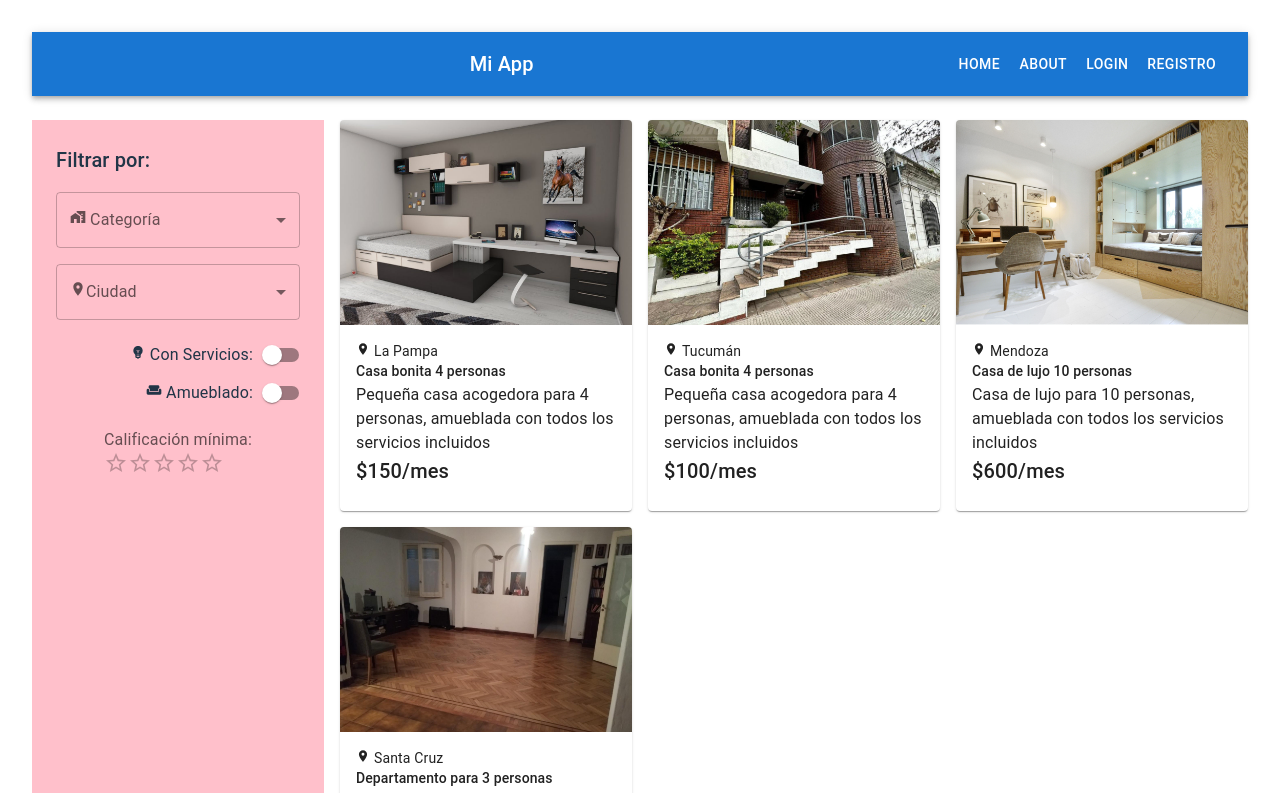
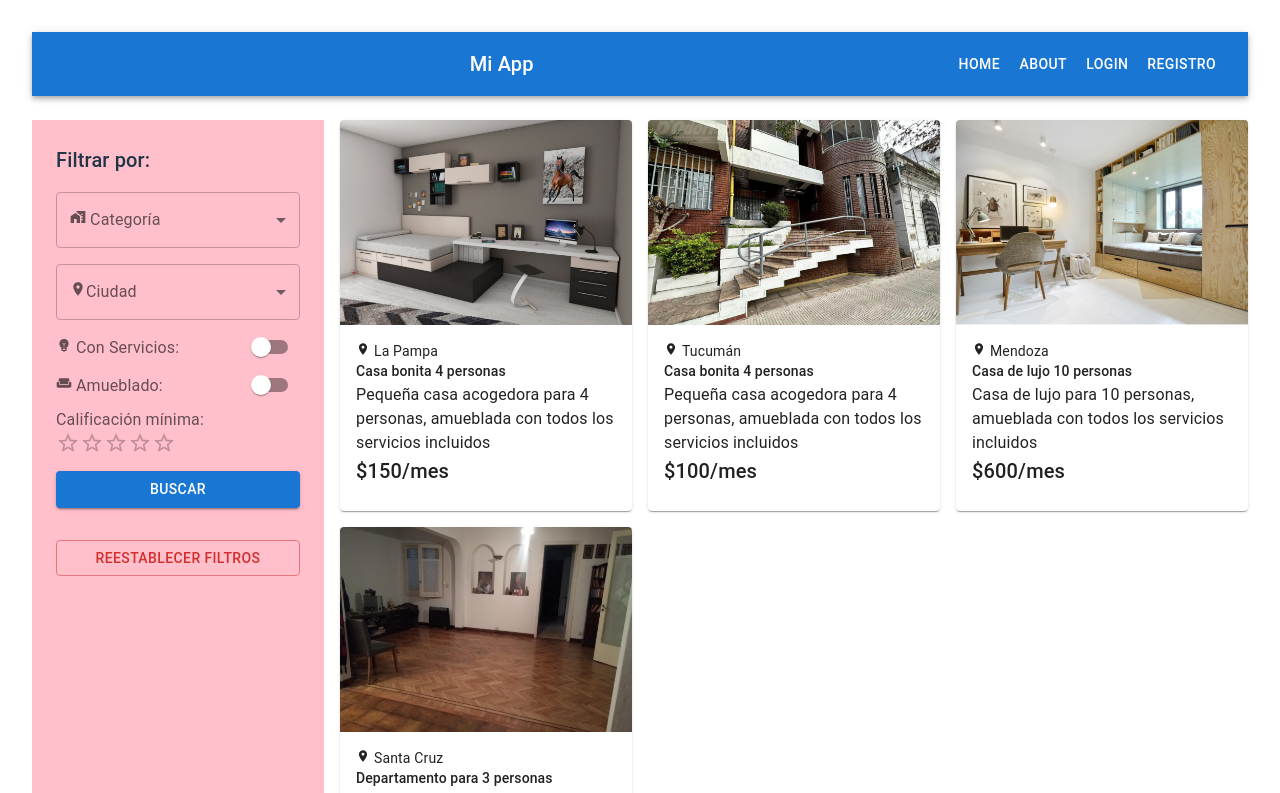
Before and after one commit to No-Country-simulation/s19-09-n-webapp, a React (Vite) app in the folder frontend/: page /properties in a window 1280 px wide. Shown: the top 793 px of the page. Built offline with nearby package versions, Linux system fonts and the light colour scheme.

Commit message:
feat: create filters bar

```diff
--- a/frontend/src/components/Properties/FiltersBar.tsx
+++ b/frontend/src/components/Properties/FiltersBar.tsx
@@ -1,6 +1,7 @@
+import Box from "@mui/material/Box";
+import Button from "@mui/material/Button";
 import Container from "@mui/material/Container";
 import FormControl from "@mui/material/FormControl";
-import FormControlLabel from "@mui/material/FormControlLabel";
 import FormLabel from "@mui/material/FormLabel";
 import InputLabel from "@mui/material/InputLabel";
 import MenuItem from "@mui/material/MenuItem";
@@ -20,7 +21,6 @@ import {
 export default function FiltersBar() {
   return (
     <Container sx={{ height: 800, bgcolor: "pink" }}>
-      <form action="">
       <Typography variant="h6" sx={{ textAlign: "start", pt: 3 }}>
         Filtrar por:
       </Typography>
@@ -58,48 +58,55 @@ export default function FiltersBar() {
         </Select>
       </FormControl>
 
-        <FormControl
-          component="fieldset"
-          sx={{ mt: 2, width: "100%", textAlign: "start" }}
+      <Box
+        sx={{
+          mt: 1,
+          width: "100%",
+          textAlign: "start",
+          display: "flex",
+          justifyContent: "space-between",
+          alignItems: "center",
+        }}
       >
-          <FormControlLabel
-            value="true"
-            control={<Switch color="primary" />}
-            label={
-              <>
+        <FormLabel sx={{ display: "" }}>
           <MdEmojiObjects style={{ marginRight: 4 }} />
           Con Servicios:
-              </>
-            }
-            labelPlacement="start"
-          />
-        </FormControl>
+        </FormLabel>
+        <Switch />
+      </Box>
 
-        <FormControl component="fieldset" sx={{ width: "100%" }}>
-          <FormControlLabel
-            value="true"
-            control={<Switch color="primary" />}
-            label={
-              <>
+      <Box
+        sx={{
+          width: "100%",
+          textAlign: "start",
+          display: "flex",
+          justifyContent: "space-between",
+          alignItems: "center",
+        }}
+      >
+        <FormLabel sx={{ display: "" }}>
           <MdWeekend style={{ marginRight: 4 }} />
           Amueblado:
-              </>
-            }
-            labelPlacement="start"
-          />
-        </FormControl>
+        </FormLabel>
+        <Switch />
+      </Box>
 
-        <FormControl component="fieldset" sx={{ mt: 2 }}>
+      <FormControl component="fieldset" sx={{ mt: 0.5, textAlign: "start", width: "100%" }}>
         <FormLabel>Calificación mínima:</FormLabel>
         <Rating
           name="rating"
-            onChange={(event, newValue) => {
+          onChange={(_event, newValue) => {
             console.log(newValue);
           }}
           defaultValue={0}
         />
       </FormControl>
-      </form>
+      <Button variant="contained" fullWidth sx={{ my: 2 }}>
+        Buscar
+      </Button>
+      <Button variant="outlined" color="error" fullWidth sx={{ my: 2 }}>
+        Reestablecer filtros
+      </Button>
     </Container>
   );
 }
--- a/frontend/src/page/PropertiesPage.tsx
+++ b/frontend/src/page/PropertiesPage.tsx
@@ -1,14 +1,10 @@
 import PropertyCard from "../components/Properties/PropertyCard";
 import FiltersBar from "../components/Properties/FiltersBar";
-// import { Property } from "../types/propertyInterface";
 import { placeholderProperties } from "../utils/placeholderData";
 import Grid from "@mui/material/Grid2";
 
-/* interface PropertiesPageProps {
-  properties: Property[]
-} */
 
-export default function PropertiesPage(/* {properties}: PropertiesPageProps */) {
+export default function PropertiesPage() {
   return (
     <Grid container sx={{ mt: 3 }} spacing={2}>
       <Grid size={{ xs: 12, md: 4, lg: 3 }}>
```
Lines whose indentation alone changed are shown as unchanged.
